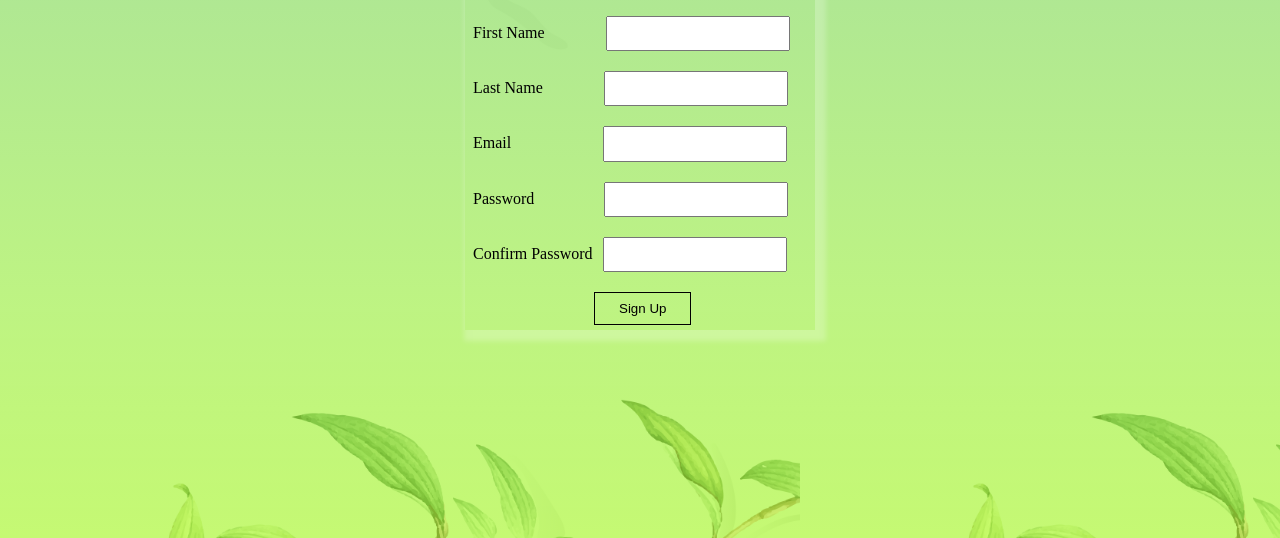
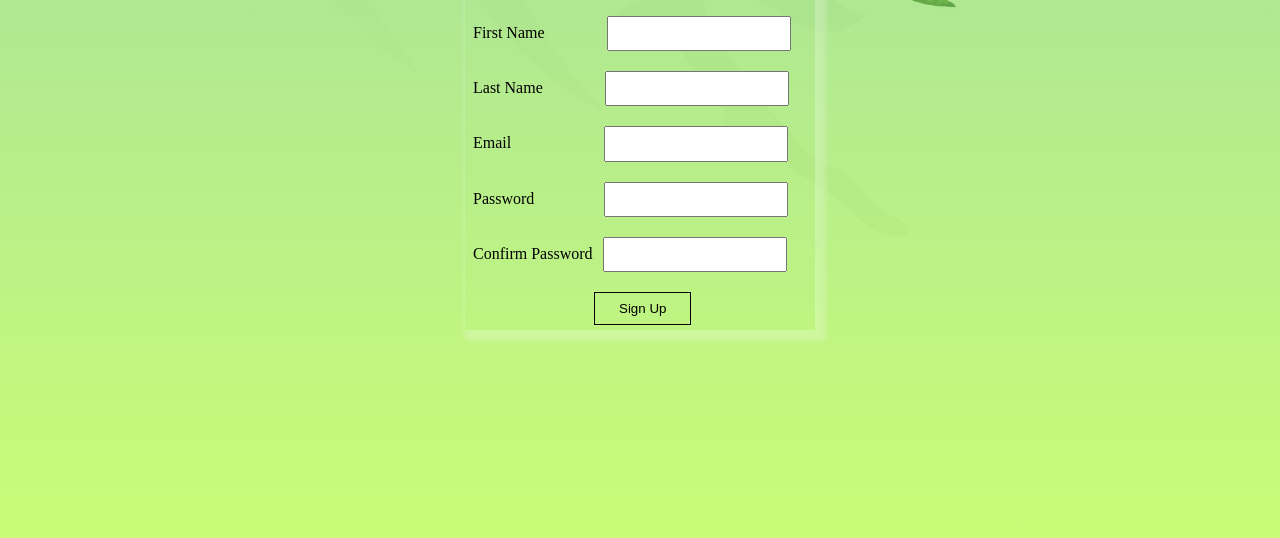
Before and after one commit to Hawigirmachew/signup, a plain HTML site: page index.html in a window 1280 px wide. Shown: the part 262-800 px from the top of the page. Drawn offline with nearby package versions, Linux system fonts and the light colour scheme.

Commit message:
Update style.css

```diff
--- a/style.css
+++ b/style.css
@@ -11,12 +11,9 @@
   min-height: 100vh;
   width: 100%;
   margin: 0 auto;
-  background-image: linear-gradient(
-      rgba(82, 197, 82, 0.514),
-      rgba(172, 255, 47, 0.637)
-    ),
-    url("./image/y.jpg");
-  background-size: contain;
+  background-image: linear-gradient( rgba(82, 197, 82, 0.514),rgba(172, 255, 47, 0.637)), url("./image/y.jpg");
+  background-size: cover;
+  background-repeat: no-repeat;
 }
 .signup {
   box-shadow: 5px 5px 5px 6px rgba(255, 255, 255, 0.233);
@@ -34,7 +31,6 @@
   text-align: center;
 }
 form {
-
   padding-left: 0.5rem;
 }
 .label {
@@ -52,11 +48,11 @@ form {
   width: 100%;
 }
 #email {
-  margin-left: 5.75rem;
+  margin-left: 5.8rem;
 }
 #firstname,
 #lastname {
-  margin-left: 3.8125rem;
+  margin-left: 3.92rem;
 }
 #pwd {
   margin-left: 4.375rem;
@@ -92,11 +88,7 @@ form {
   .label + .label {
     margin-top: 40px;
   }
-  #email,
-  #pwd,
-  #firstname,
-  #lastname,
-  #checkpwd {
+  #email,#pwd,#firstname,#lastname,#checkpwd {
     margin-left: 0;
   }
   .btn {
```
